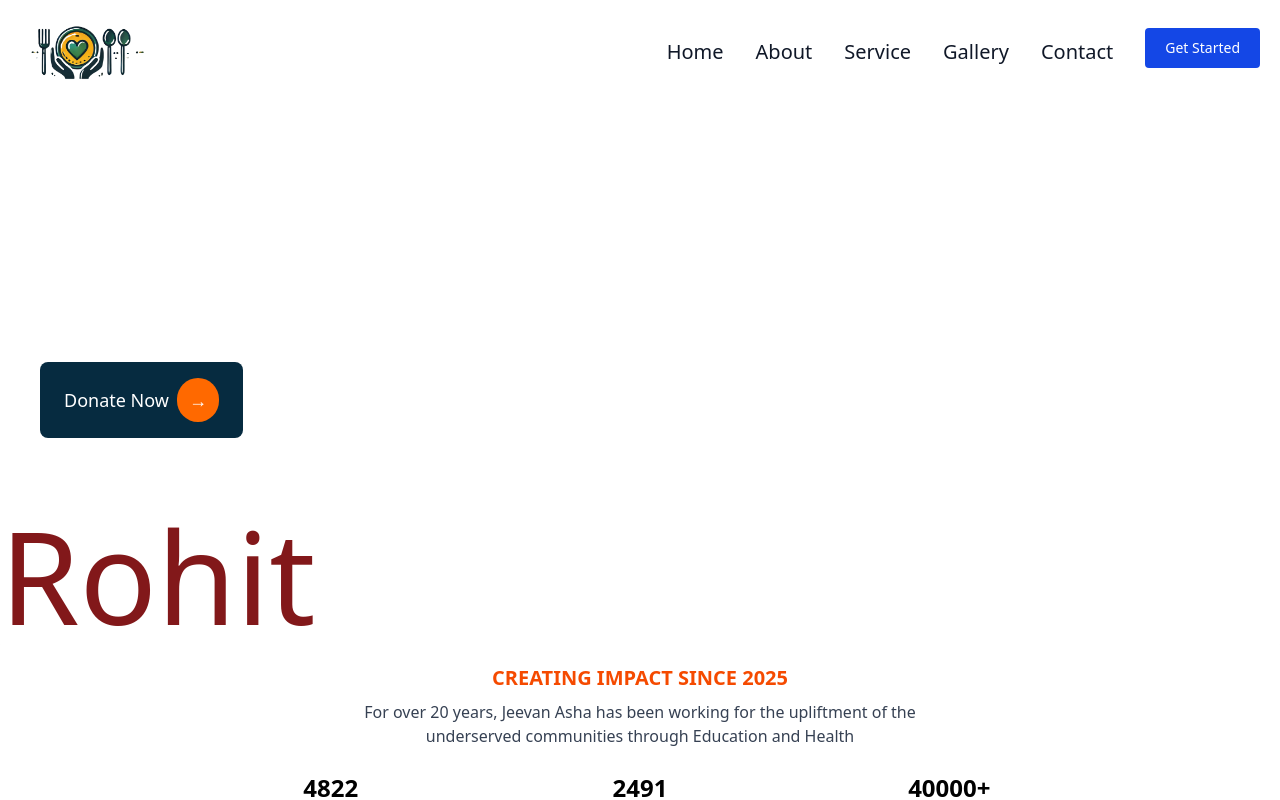
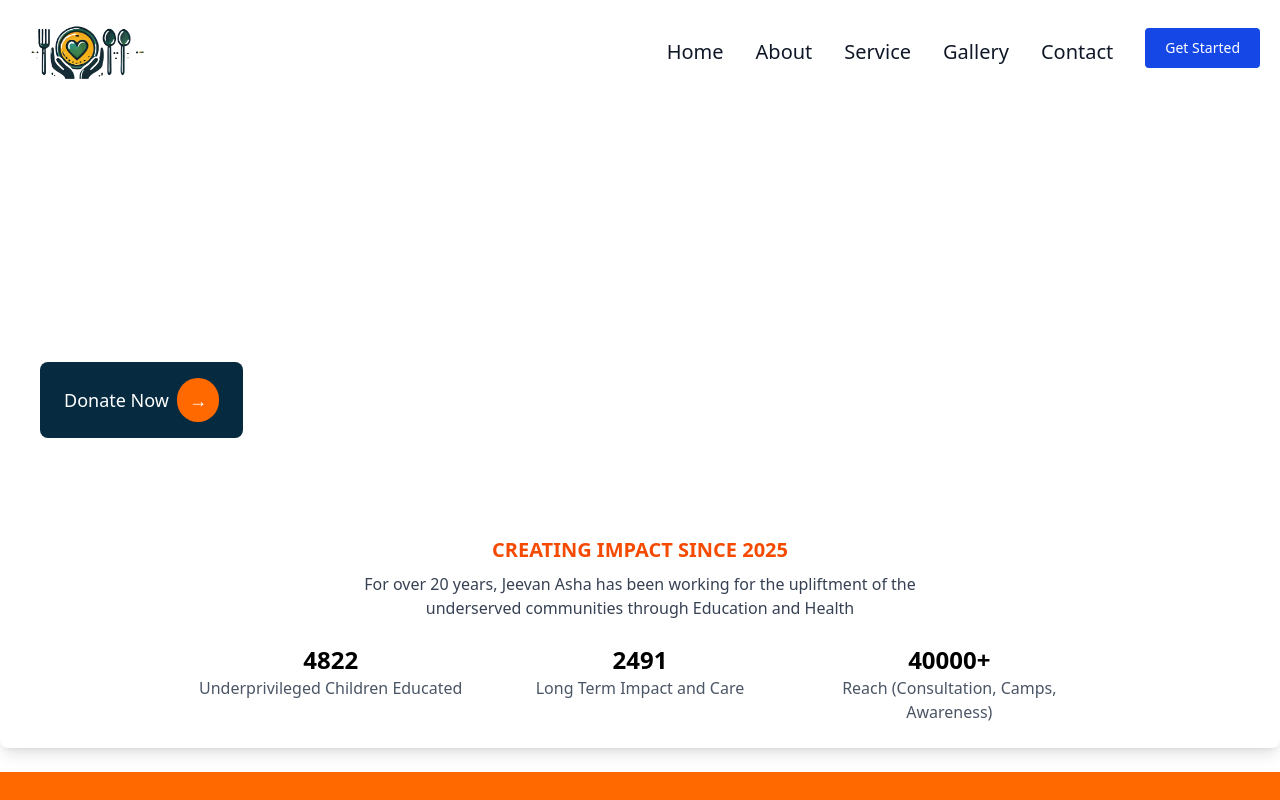
Before and after one commit to Joshankumar6299/Project_React, a React (Vite) app in the folder Frontend/: page / in a window 1280 px wide. Shown: the top 800 px of the page. Built offline with nearby package versions, Linux system fonts and the light colour scheme.

Commit message:
Remove redundant heading from Home component for cleaner layout

```diff
--- a/Frontend/src/pages/Home.jsx
+++ b/Frontend/src/pages/Home.jsx
@@ -10,7 +10,7 @@ const Home = () => {
     <Carousel/>
     <br />
 
-    <h1 className='text-9xl text-red-900'>Rohit</h1>
+
     <div className="flex flex-col items-center text-center p-6 bg-white shadow-lg rounded-lg">
   <h2 className="text-orange-600 text-xl font-bold mb-2">
     CREATING IMPACT SINCE 2025
```
